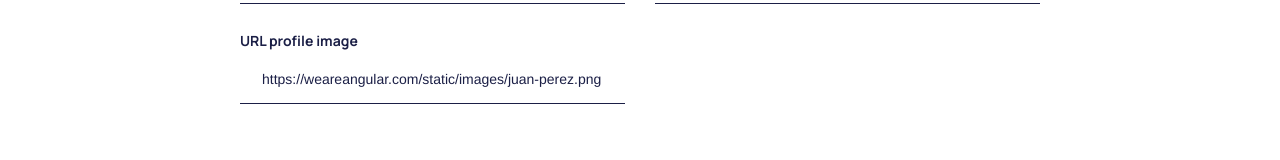
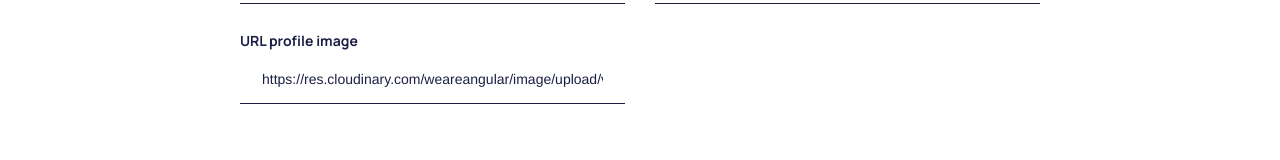
Before and after one commit to weareangular/signature-generator, a React (Create React App) app: page / in a window 1280 px wide. Shown: the part 302-462 px from the top of the page. Built offline with nearby package versions, Linux system fonts and the light colour scheme; the HTML template or start-up script is replaced by a standard one; a web font is replaced by a local one.

Commit message:
Default image changed

```diff
--- a/src/App.js
+++ b/src/App.js
@@ -12,7 +12,7 @@ const App = () => {
   const [email, setEmail] = useState("");
   const [telephone, setTelephone] = useState("");
   const [photoURL, setPhotoURL] = useState(
-    "https://weareangular.com/static/images/juan-perez.png"
+    "https://res.cloudinary.com/weareangular/image/upload/v1608214720/weareangular/mailing/waa-logo-circle-email_ffvego.png"
   );
   const [color, setColor] = useState(colors[0]);
 
```
